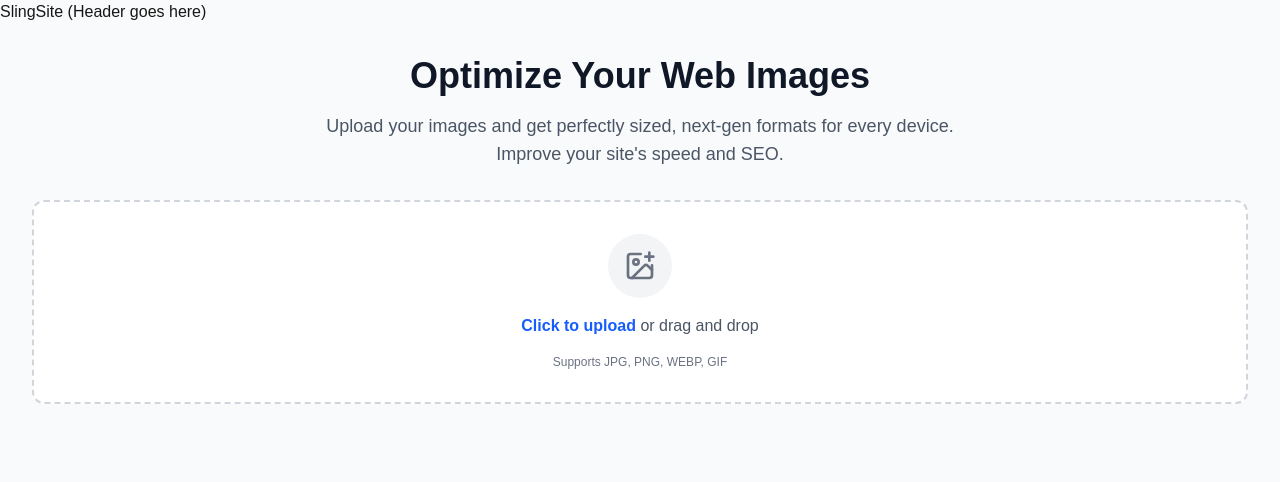
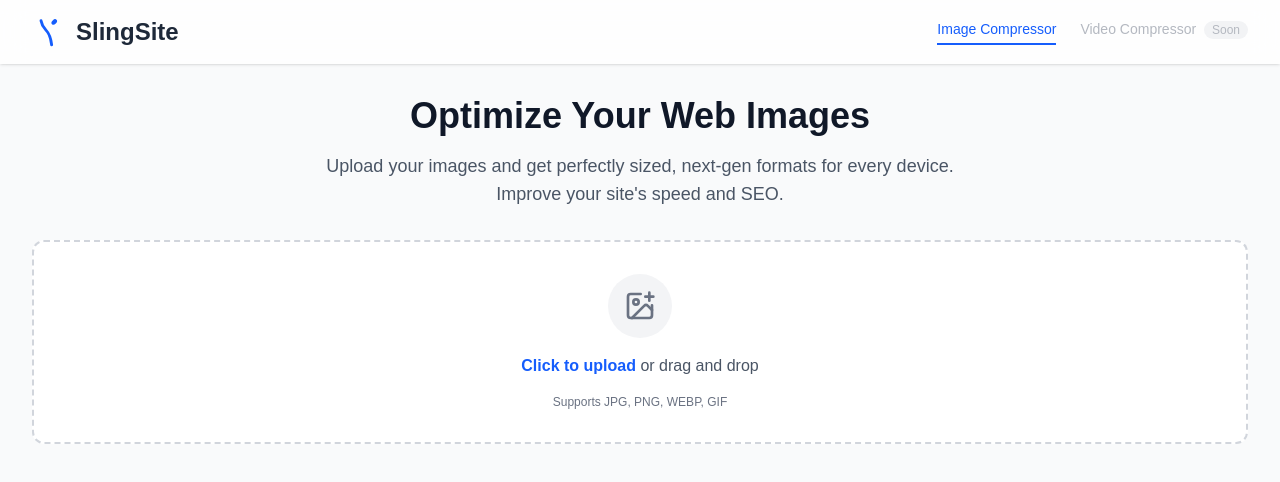
Before and after one commit to damiarita/slingsite, a Next.js app: page /en/image in a window 1280 px wide. Shown: the top 482 px of the page. Built offline with nearby package versions, Linux system fonts and the light colour scheme.

Commit message:
Add header

```diff
--- a/src/app/[locale]/image/page.tsx
+++ b/src/app/[locale]/image/page.tsx
@@ -1,4 +1,5 @@
 import ImagePage from '@/components/image-page';
+import { Locale } from '@/i18n/lib';
 import { Metadata } from 'next'
 
 export function generateMetadata(): Metadata {
@@ -8,6 +9,7 @@ export function generateMetadata(): Metadata {
   }
 }
 
-export default function App() {
-  return <ImagePage />
+export default async function App({params}:{params: Promise<{locale:Locale}>}) {
+  const { locale } = await params;
+  return <ImagePage locale={locale} />
 }
--- a/src/components/image-page.tsx
+++ b/src/components/image-page.tsx
@@ -10,6 +10,7 @@ import { Device } from "@/types/devices";
 import {Job , Task} from "@/types/job";
 import { createImageJob, jobNextPendingTask } from "@/utils/jobs";
 import { MediaDimensions } from "@/types/mediaDimensions";
+import { Locale } from "@/i18n/lib";
 
 function getJobWithUpdatedTask(jobs:Job[], job:Job, device:Device, format:ImageFormat, newTask:Task){
   return jobs.map(currentJob => {
@@ -28,7 +29,7 @@ function getJobWithUpdatedTask(jobs:Job[], job:Job, device:Device, format:ImageF
 }
 
 
-export default function App() {
+export default function App({locale}:{locale:Locale}) {
   const [mode, setMode] = useState<'first-upload'|'settings'|'results+upload'>('first-upload');
   const [files, setFiles] = useState<File[]>([]);
   const [processorBusy, setProcessorBusy] = useState(false);
@@ -121,7 +122,41 @@ export default function App() {
 
   return (
     <div className="bg-gray-50 min-h-screen font-sans">
-      SlingSite (Header goes here)
+        <header className="bg-white/80 backdrop-blur-md shadow-sm sticky top-0 z-40">
+          <div className="max-w-7xl mx-auto px-4 sm:px-6 lg:px-8">
+            <div className="flex justify-between items-center h-16">
+              <div className="flex items-center space-x-3">
+                <svg
+                  className="h-8 w-8 text-blue-600"
+                  viewBox="0 0 220 220"
+                  fill="none"
+                  xmlns="http://www.w3.org/2000/svg"
+                >
+                  <path
+                    d="M62,32 C76,110 122,80 135,198"
+                    stroke="currentColor"
+                    stroke-width="20"
+                    stroke-linecap="round"
+                    stroke-linejoin="round"
+                  />
+                  <ellipse
+                    cx="153"
+                    cy="41"
+                    rx="22"
+                    ry="15"
+                    transform="rotate(135, 153, 41)"
+                    fill="currentColor"
+                  />
+                </svg>
+                <h1 className="text-2xl font-bold text-gray-800">SlingSite</h1>
+              </div>
+              <nav className="flex space-x-6 text-sm font-medium">
+                <a href={`/${locale}/image/`} className="text-blue-600 border-b-2 border-blue-600 pb-1">Image Compressor</a>
+                <a href="#" className="text-gray-500 hover:text-gray-800 transition-colors duration-200 opacity-50 cursor-not-allowed">Video Compressor <span className="text-xs bg-gray-200 text-gray-500 rounded-full px-2 py-0.5 ml-1">Soon</span></a>
+              </nav>
+            </div>
+          </div>
+        </header>
       <main className="max-w-7xl mx-auto px-4 sm:px-6 lg:px-8 py-8">
         <div className="space-y-8">
           {mode==='first-upload' && <div className="text-center"> <h2 className="text-3xl font-extrabold text-gray-900 sm:text-4xl">Optimize Your Web Images</h2> <p className="mt-4 text-lg text-gray-600 max-w-2xl mx-auto"> Upload your images and get perfectly sized, next-gen formats for every device. Improve your site&apos;s speed and SEO. </p> </div>}
```
Also changed, not shown: public/logo.svg (added).
